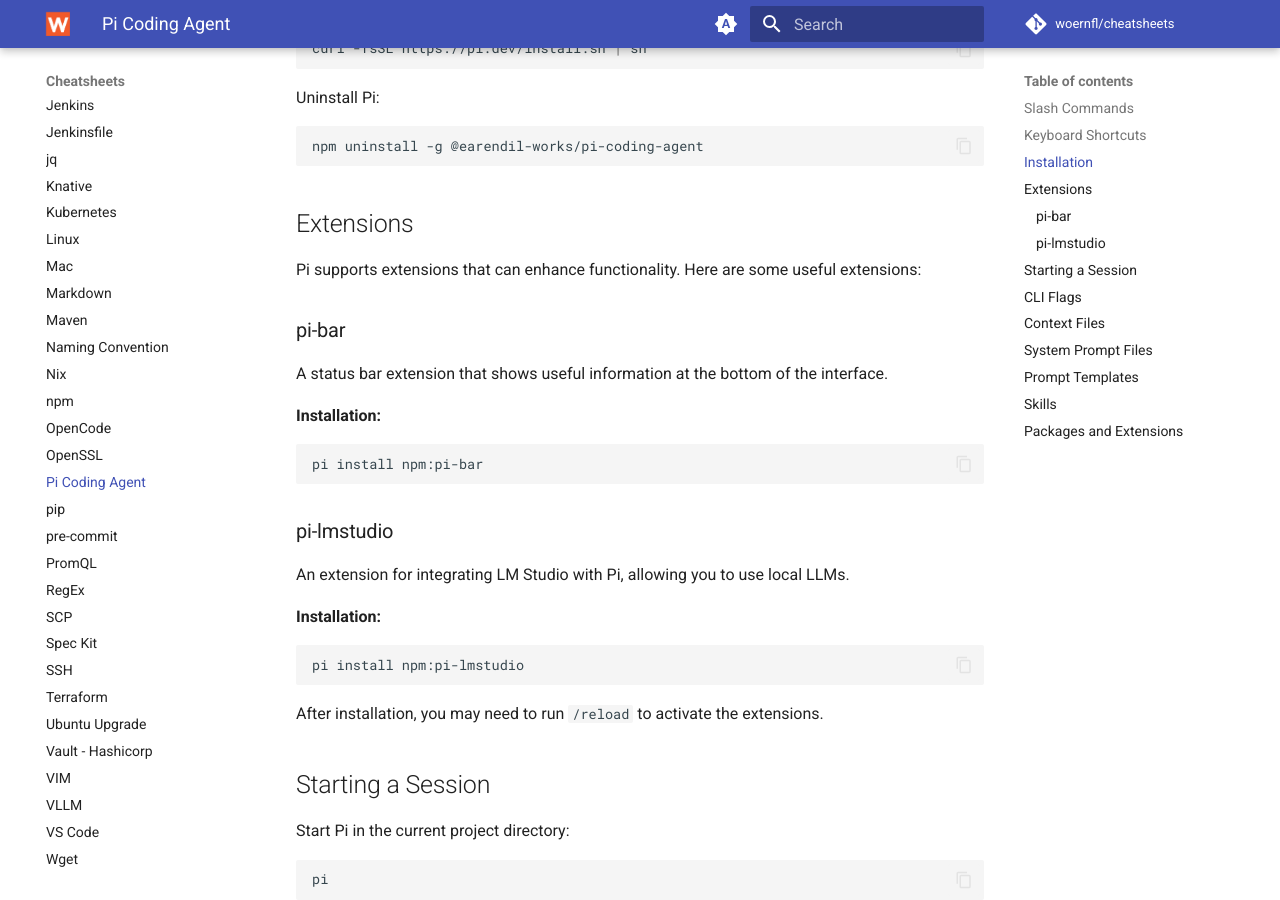
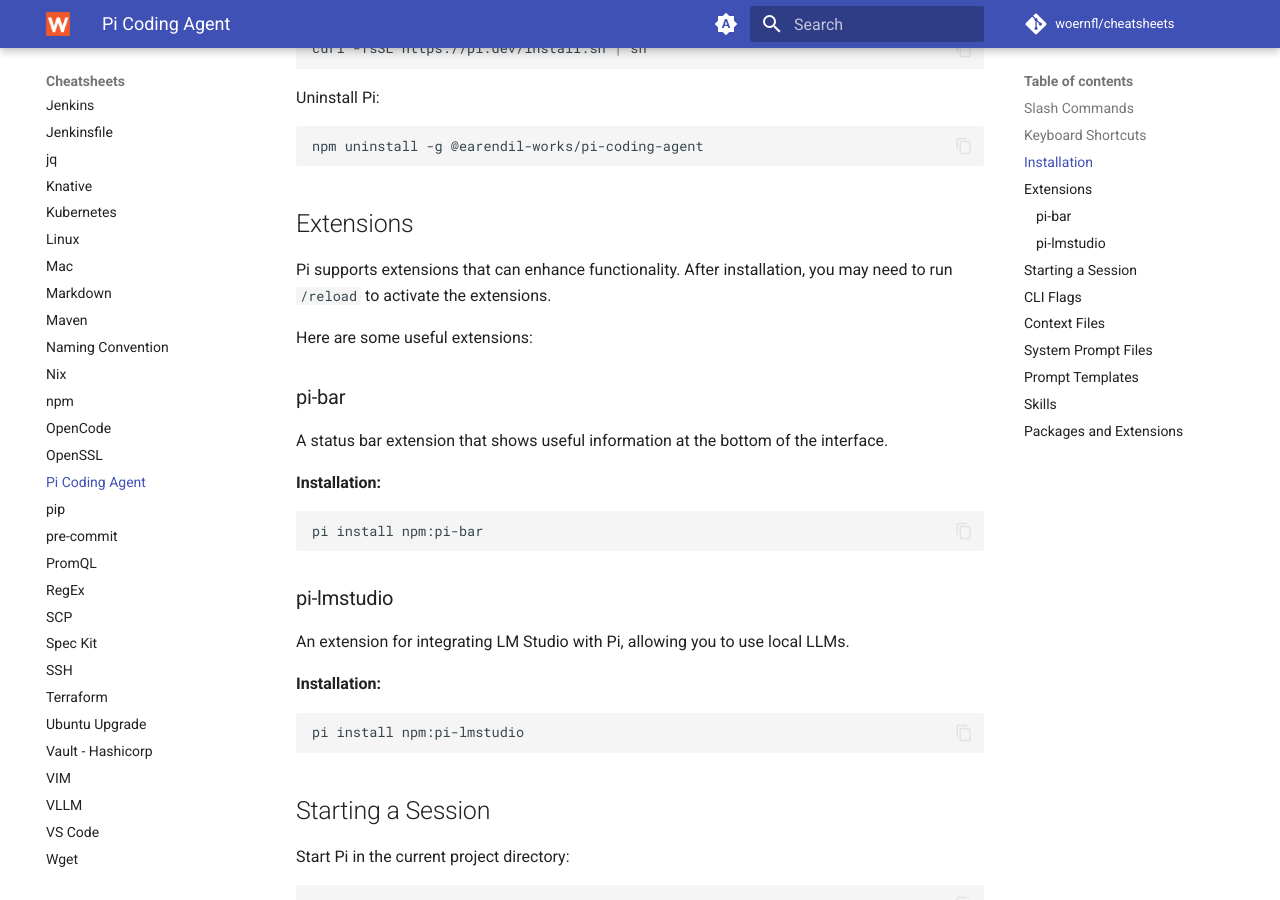
Before and after one commit to woernfl/cheatsheets, an MkDocs documentation site: the page built from docs/pi.md, in a window 1280 px wide and 900 px high, scrolled down 2211 px. Built offline with MkDocs 1.6.1 and Material for MkDocs 9.7.7, drawn with Linux system fonts in a browser that asks for light colours; comment, search, counter and statistics services are not loaded; part of the change alters nothing that is shown.

````diff
--- a/docs/pi.md
+++ b/docs/pi.md
@@ -68,7 +68,9 @@ npm uninstall -g @earendil-works/pi-coding-agent
 
 ## Extensions
 
-Pi supports extensions that can enhance functionality. Here are some useful extensions:
+Pi supports extensions that can enhance functionality. After installation, you may need to run `/reload` to activate the extensions.
+
+Here are some useful extensions:
 
 ### pi-bar
 
@@ -89,8 +91,6 @@ An extension for integrating LM Studio with Pi, allowing you to use local LLMs.
 ```bash
 pi install npm:pi-lmstudio
 ```
-
-After installation, you may need to run `/reload` to activate the extensions.
 
 ## Starting a Session
 
````
